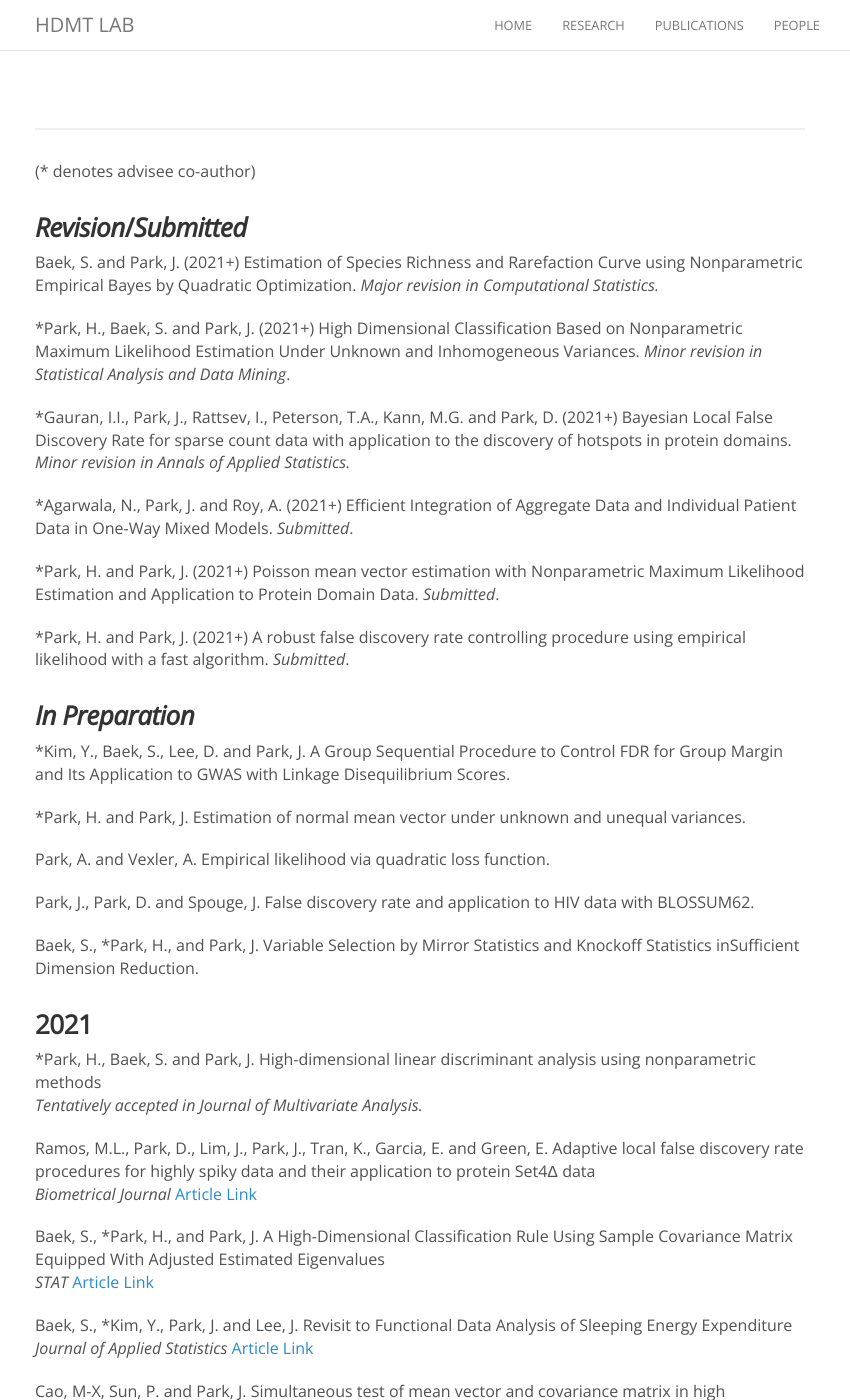
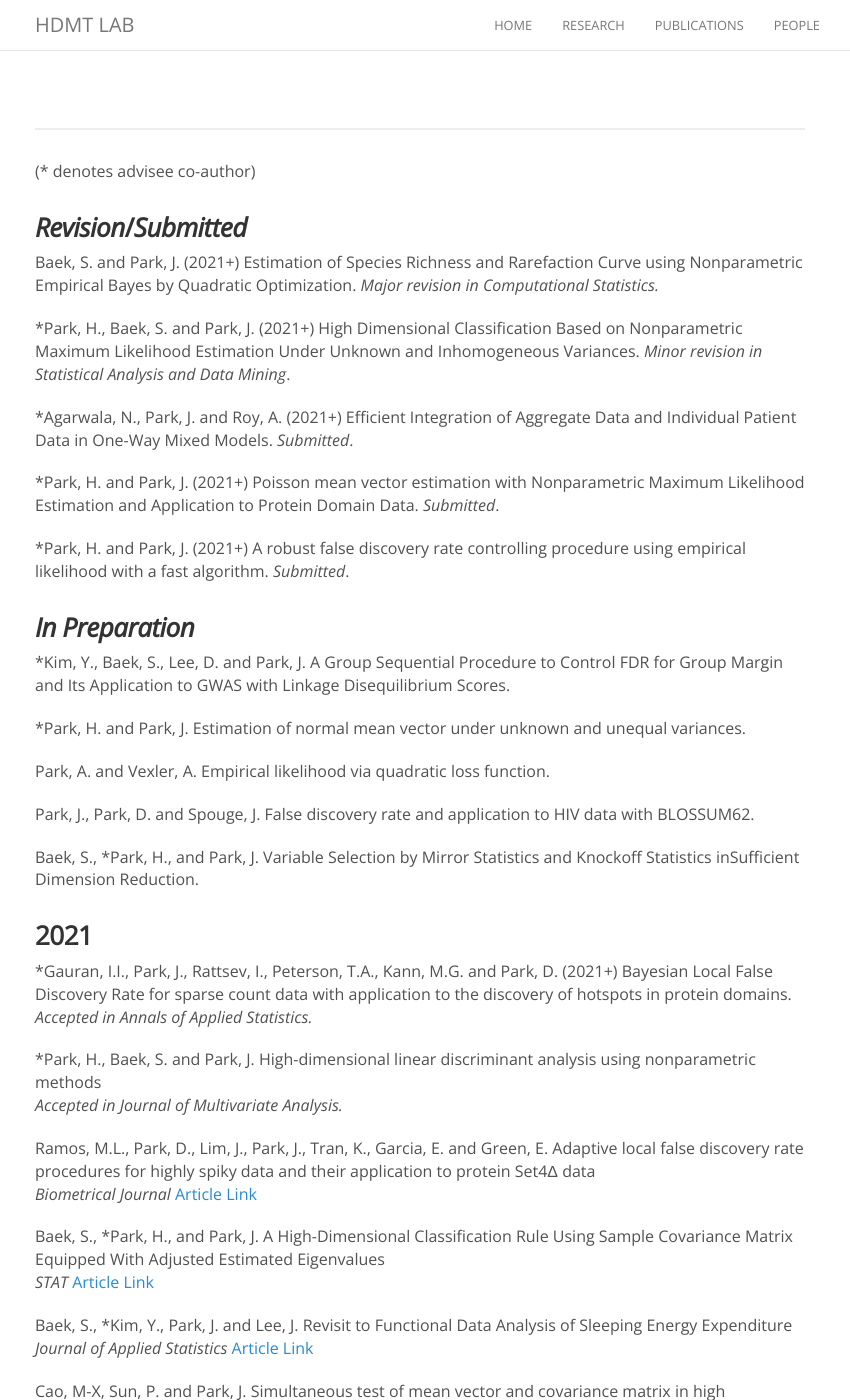
Before and after one commit to exgalcos/exgalcos.github.io, a Jekyll site: the page built from publications.md, in a window 1280 px wide and 1400 px high. Shown: the whole window, without its empty margins (220-1070 px from the left). Built offline with Jekyll 4.4.1, drawn with Linux system fonts in a browser that asks for light colours; nearby versions of some CDN libraries; comment, search, counter and statistics services are not loaded; some of the changed lines change nothing that is shown.

Commit message:
publicationchange

```diff
--- a/publications.md
+++ b/publications.md
@@ -15,9 +15,6 @@ Baek, S.  and  Park, J.  (2021+) Estimation of Species Richness and Rarefaction
 *Park, H.,  Baek, S. and Park, J. (2021+) High Dimensional Classification Based on Nonparametric Maximum Likelihood Estimation Under Unknown and Inhomogeneous Variances.
 _Minor revision in Statistical Analysis and Data Mining_.
 
-
-*Gauran, I.I., Park, J., Rattsev, I., Peterson, T.A., Kann, M.G. and  Park, D. (2021+) Bayesian Local False Discovery Rate for sparse count data with application to the discovery of hotspots in protein domains.
-_Minor revision in Annals of Applied Statistics._
 
 *Agarwala, N.,  Park, J. and Roy, A. (2021+) Efficient Integration of Aggregate Data and Individual Patient Data in One-Way Mixed Models.
 _Submitted_.
@@ -39,8 +36,12 @@ Park, J.,  Park, D. and Spouge, J.   False discovery rate and application to HIV
 Baek, S., *Park, H., and Park, J.  Variable Selection by Mirror Statistics and Knockoff Statistics inSufficient Dimension Reduction.
 
 ### 2021
+
+*Gauran, I.I., Park, J., Rattsev, I., Peterson, T.A., Kann, M.G. and  Park, D. (2021+) Bayesian Local False Discovery Rate for sparse count data with application to the discovery of hotspots in protein domains.
+_Accepted in Annals of Applied Statistics._
+
 *Park, H.,  Baek, S. and Park, J.  High-dimensional linear discriminant analysis using nonparametric methods <br>
-_Tentatively accepted in Journal of Multivariate Analysis._
+_Accepted in Journal of Multivariate Analysis._
 
 Ramos, M.L., Park, D., Lim, J., Park, J., Tran, K.,  Garcia, E. and  Green, E.
 Adaptive local false discovery rate procedures for highly spiky data and their application to protein Set4Δ data <br>
```
